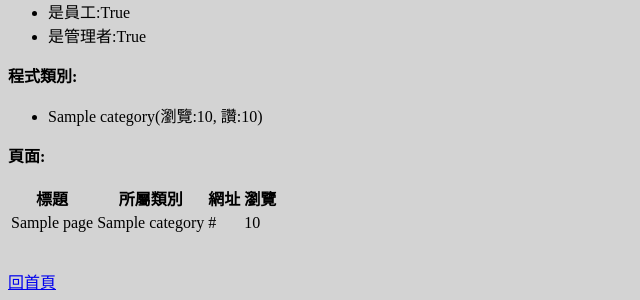
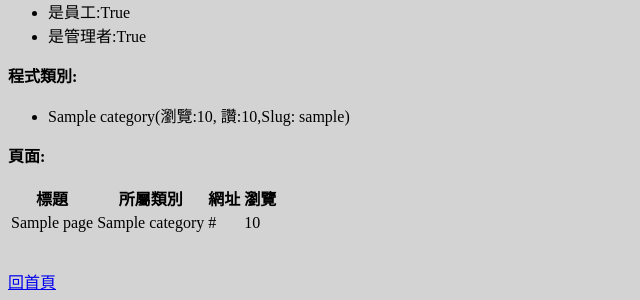
Before and after one commit to LainJie/language, a Django app: template language/init/templates/init/init.html in a window 1280 px wide. Shown: the part 202-502 px from the top of the page, without its empty margins (0-640 px from the left). Run offline with Django 3.2, Linux system fonts and the light colour scheme; tables that the repository leaves empty hold one stand-in row (values such as "Sample post"); the template is opened without the code that fills it: values that come from a table or form of the project are taken from there, most other values are stand-ins (such as "Sample title", 1, 10 or a date in 2020).

Commit message:
11/6 最後的最後

```diff
--- a/language/init/templates/init/init.html
+++ b/language/init/templates/init/init.html
@@ -25,7 +25,8 @@
 <p><b> 程式類別:</b></p>
 <ul>
 {% for category in categories %}
-<li>{{category.name}}(瀏覽:{{category.views}}, 讚:{{category.likes}})</li>
+<li>{{category.name}}(瀏覽:{{category.views}}, 讚:{{category.likes}},Slug:
+{{category.slug}})</li>
 {% endfor %}
 </ul>
 <p><b>頁面:</b></p>
```
